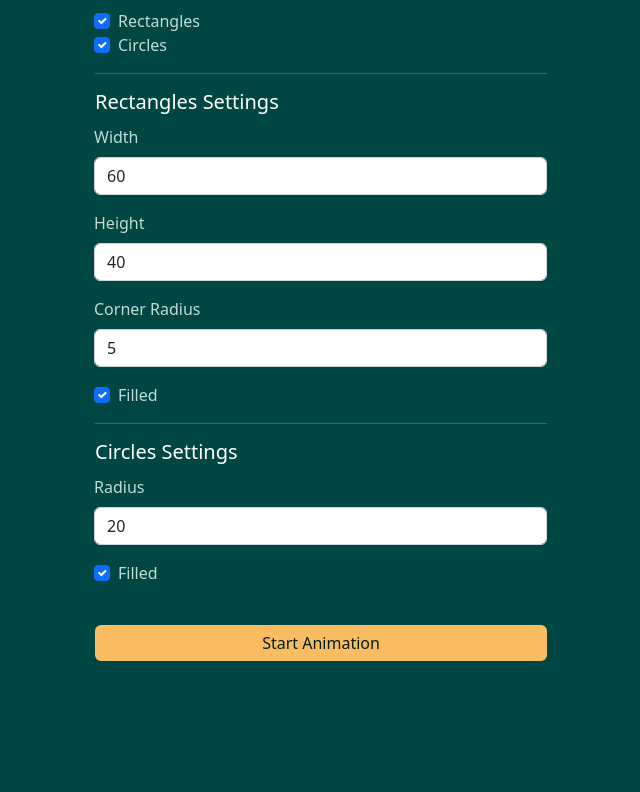
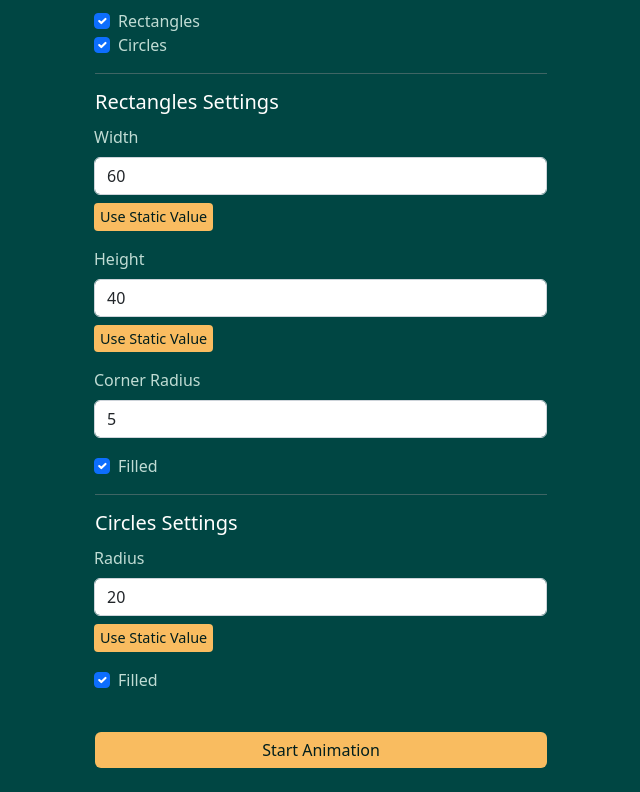
Before and after one commit to netrolite/graph-builder, a React (Vite) app: page / in a window 1280 px wide. Shown: the part 728-1520 px from the top of the page, without its empty margins (319-959 px from the left). Before the commit the page ends 1413 px from the top, so only its background shows below. Built offline with nearby package versions, Linux system fonts and the light colour scheme.

Commit message:
add use random value button & function to toggle that value to be random or not

```diff
--- a/src/index.css
+++ b/src/index.css
@@ -70,6 +70,12 @@ canvas {
     color: var(--button-text);
 }
 
+.button-small {
+    font-size: 0.9rem;
+    padding: 3px 6px;
+    border-radius: 4px;
+}
+
 h1, h2, h3, h4, h5, h6, .heading {
     color: var(--heading);
 }
--- a/src/input/components/CircSettings.jsx
+++ b/src/input/components/CircSettings.jsx
@@ -1,6 +1,6 @@
 import { useContext } from "react"
 import { AnimDataContext, SetAnimDataContext } from "../../App"
-import { changeShapeProp } from "../functions";
+import { changeShapeProp, toggleRandomValue } from "../functions";
 
 export default function CircSettings() {
     const animData = useContext(AnimDataContext);
@@ -25,6 +25,17 @@ export default function CircSettings() {
                     onChange={e => changeShapeProp(e, setAnimData)}
                     value={animData.circles.radius}
                 />
+                <button
+                    type="button"
+                    className="button button-small mt-2"
+                    onClick={() => toggleRandomValue(setAnimData, "circles", "radiusRand")}
+                >
+                    {
+                        animData.circles.radiusRand
+                        ? "Use Static Value"
+                        : "Use Random Value"
+                    }
+                </button>
             </div>
 
             <div className="input-subgroup">
--- a/src/input/components/RectSettings.jsx
+++ b/src/input/components/RectSettings.jsx
@@ -1,6 +1,6 @@
-import { useContext } from "react"
+import { useState, useContext } from "react"
 import { AnimDataContext, SetAnimDataContext } from "../../App"
-import { changeShapeProp } from "../functions";
+import { changeShapeProp, toggleRandomValue } from "../functions";
 
 export default function RectSettings() {
     const animData = useContext(AnimDataContext);
@@ -27,6 +27,18 @@ export default function RectSettings() {
                     onChange={e => changeShapeProp(e, setAnimData)}
                     value={animData.rectangles.width}
                 />
+
+                <button
+                    type="button"
+                    className="button button-small mt-2"
+                    onClick={() => toggleRandomValue(setAnimData, "rectangles", "widthRand")}
+                >
+                    {
+                        animData.rectangles.widthRand
+                        ? "Use Static Value"
+                        : "Use Random Value"
+                    }
+                </button>
             </div>
 
             <div className="input-subgroup">
@@ -41,6 +53,17 @@ export default function RectSettings() {
                     onChange={e => changeShapeProp(e, setAnimData)}
                     value={animData.rectangles.height}
                 />
+                <button
+                    type="button"
+                    className="button button-small mt-2"
+                    onClick={() => toggleRandomValue(setAnimData, "rectangles", "heightRand")}
+                >
+                    {
+                        animData.rectangles.heightRand
+                        ? "Use Static Value"
+                        : "Use Random Value"
+                    }
+                </button>
             </div>
 
             <div className="input-subgroup">
--- a/src/input/functions.jsx
+++ b/src/input/functions.jsx
@@ -36,6 +36,16 @@ function changeShapeProp(e, setAnimData, isBoolean = false) {
     })
 }
 
+function toggleRandomValue(setAnimData, shape, shapeProp) {
+    setAnimData(prevState => ({
+        ...prevState,
+        [shape]: {
+            ...prevState[shape],
+            [shapeProp]: !prevState[shape][shapeProp]
+        }
+    }))
+}
+
 function intFromRangeArr(range) {
     const min = range[0];
     const max = range[1];
@@ -45,5 +55,6 @@ function intFromRangeArr(range) {
 export {
     changeProp,
     changeShapeProp,
-    intFromRangeArr
+    intFromRangeArr,
+    toggleRandomValue
 }
```
